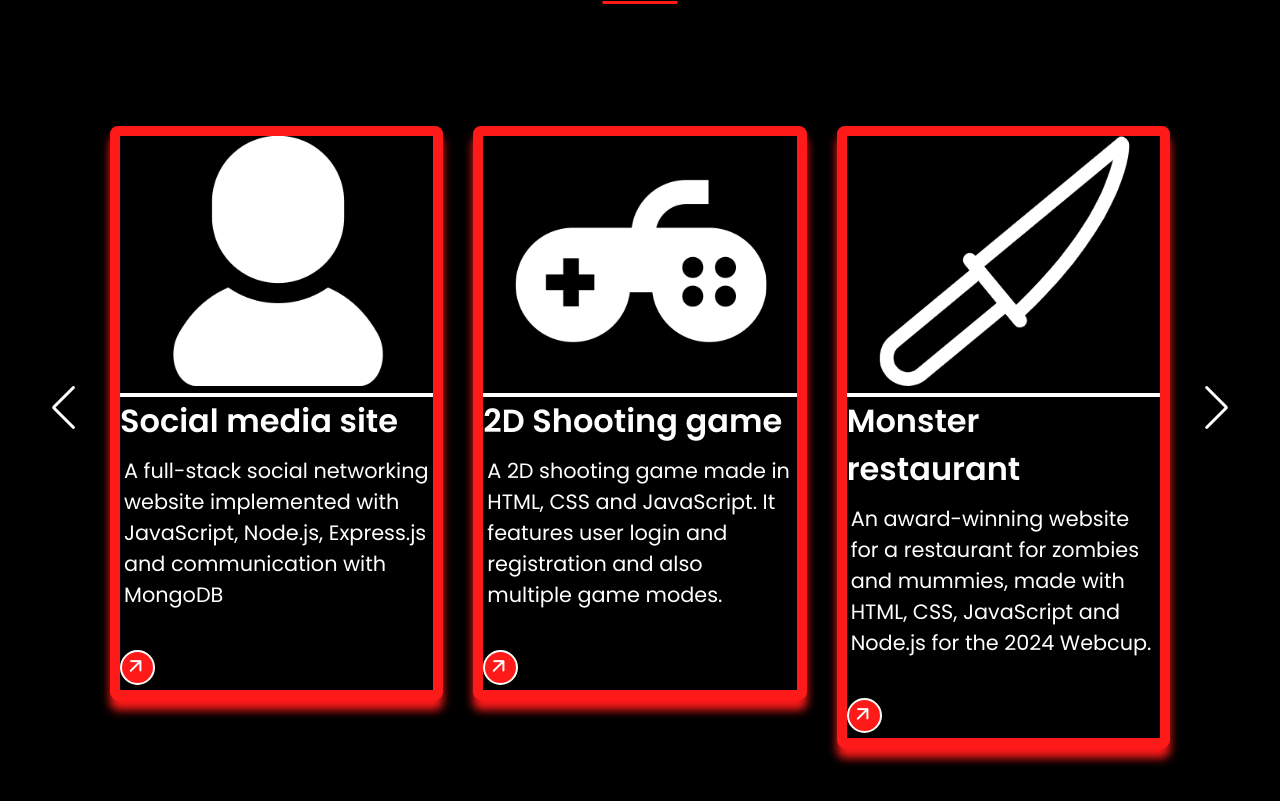
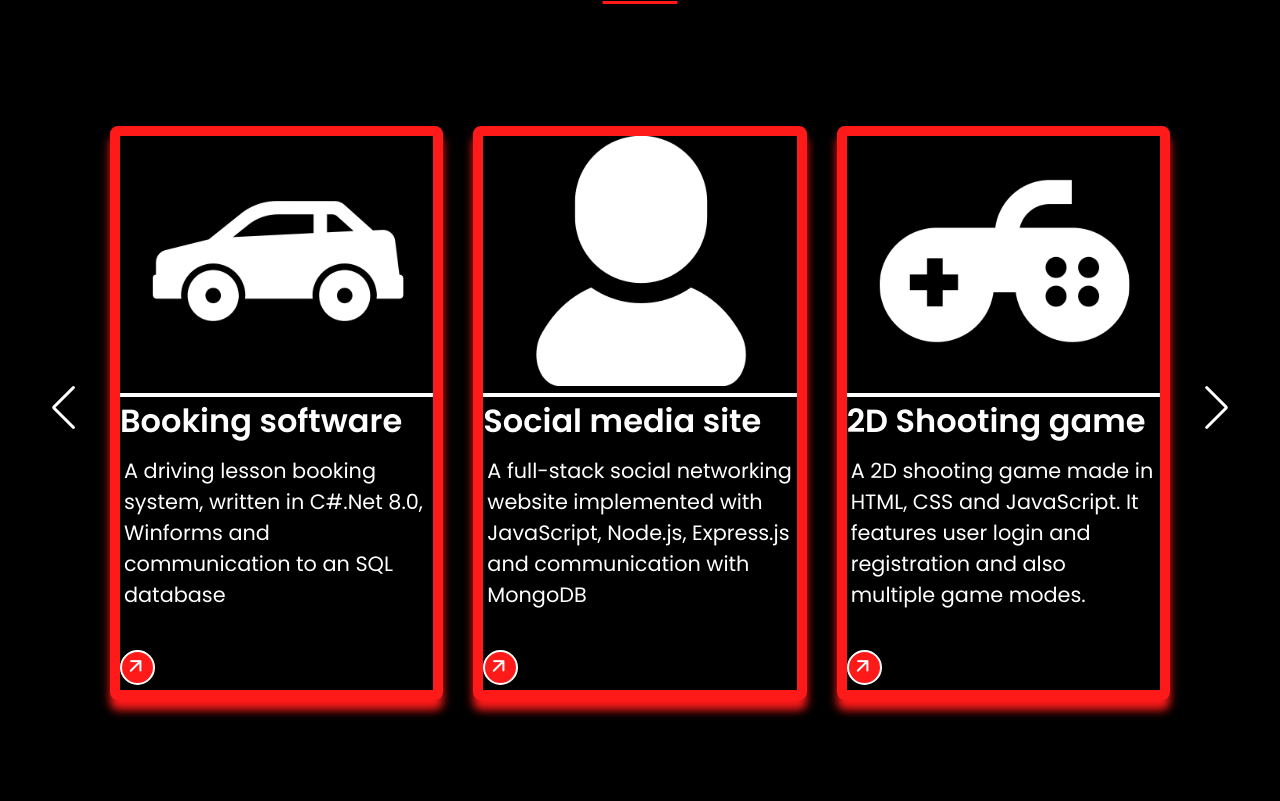
Before and after one commit to Sanish1246/Sanish1246.github.io, a plain HTML site: page index.html in a window 1280 px wide. Shown: the part 2939-3740 px from the top of the page. Drawn offline with nearby package versions, Linux system fonts and the light colour scheme.

Commit message:
Adding the driving lesson booking system project

```diff
--- a/index.html
+++ b/index.html
@@ -162,9 +162,20 @@
     <!--Projects section using swiper js-->
     <section class="projects swiper" id="projects">
         <div class="title" data-aos="fade-up" data-aos-duration="1200"><span>Projects</span></div>
-
         <div class="content">
             <ul class="card-list swiper-wrapper" data-aos="fade-down" data-aos-duration="1200" data-aos-delay="200">
+                <li class="card-item swiper-slide">
+                    <a href="https://github.com/Sanish1246/driving-school-booking-system" class="card-link">
+                        <img src="car.png" alt="Car" class="card-image">
+                        <hr>
+                        <h2 class="card-title">Booking software</h2>
+                        <p>A driving lesson booking system, written in C#.Net 8.0, Winforms and communication to an SQL database
+                        </p>
+                        <button class="card-button">
+                            <span class="material-symbols-rounded">arrow_forward</span>
+                        </button>
+                    </a>
+                </li>
                 <li class="card-item swiper-slide">
                     <a href="https://github.com/Sanish1246/Single-page-social-networking-site" class="card-link">
                         <img src="person.png" alt="Person" class="card-image">
--- a/styles.css
+++ b/styles.css
@@ -1,4 +1,4 @@
-/*IMporting fonts*/
+/*Importing fonts*/
 @import url('https://fonts.googleapis.com/css2?family=Poppins%3Awght%40100%3B200%3B300%3B400%3B500%3B600&display=swap%27%29%3B');
 
 *{
```
Also changed, not shown: script.js (+4 -4 lines), car.png (added).
